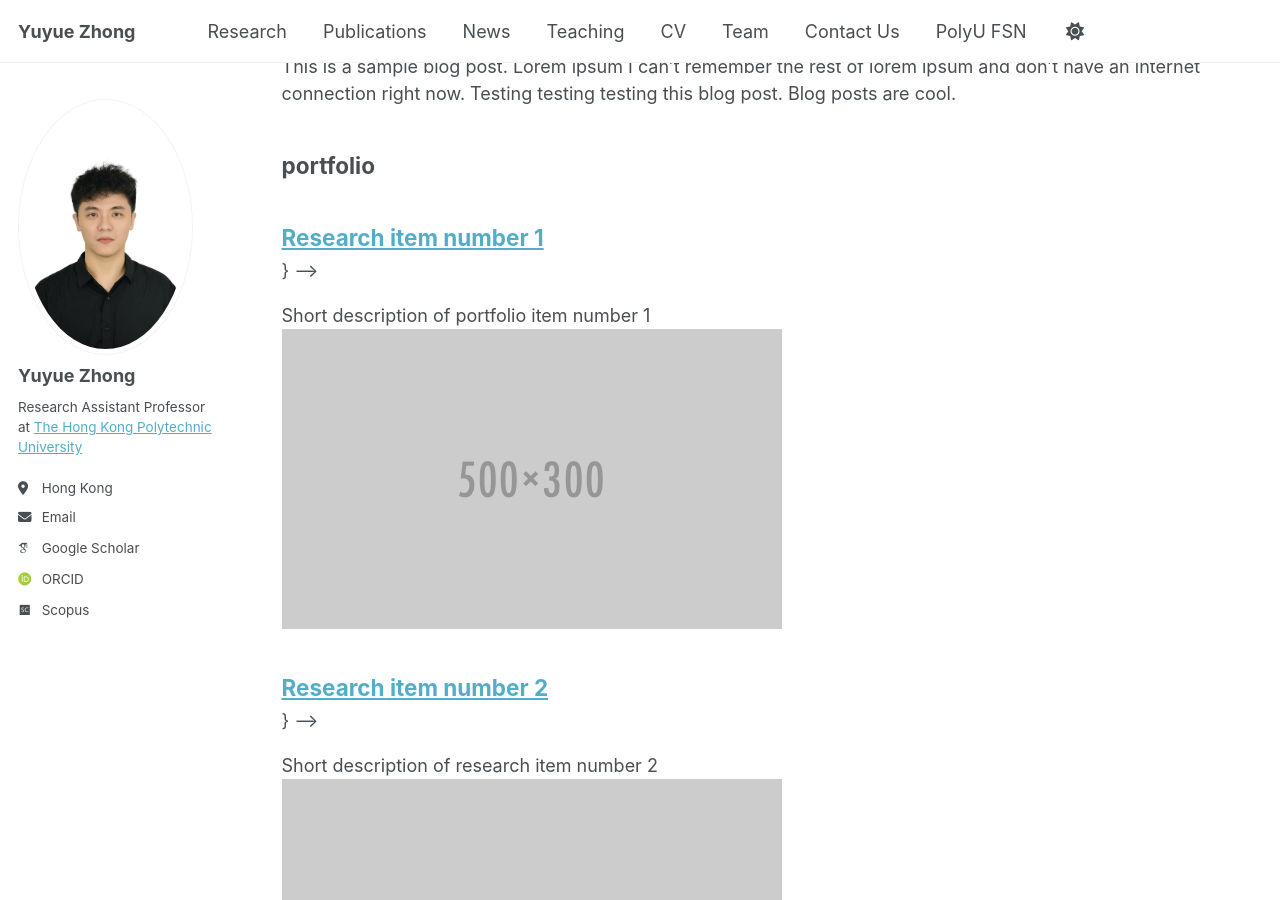
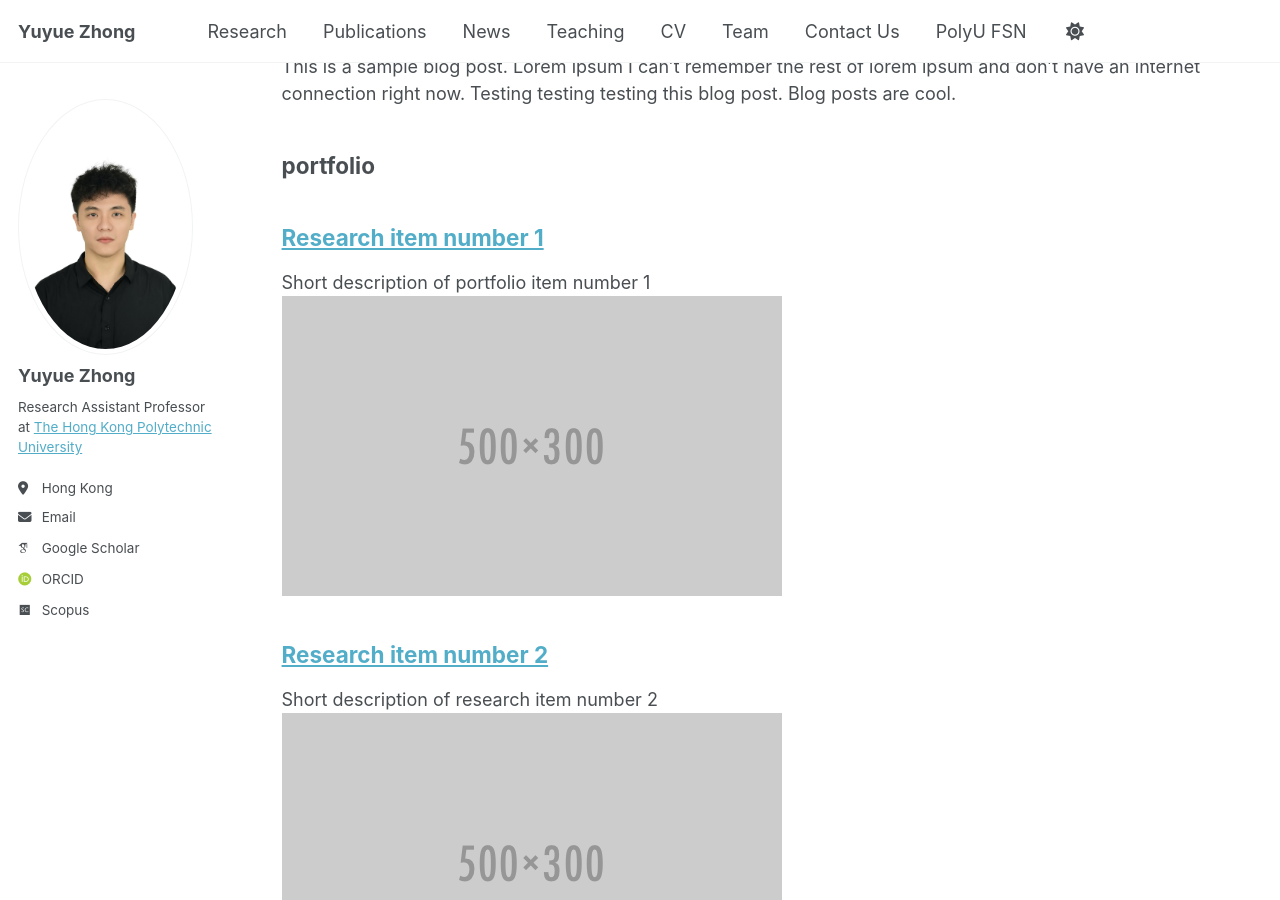
Before and after one commit to Yuyue0221/Yuyue0221.github.io, a Jekyll site: the page built from _pages/sitemap.md, in a window 1280 px wide and 900 px high, scrolled down 2822 px. Built offline with Jekyll 4.4.1, drawn with Linux system fonts in a browser that asks for light colours; some web fonts are replaced.

Commit message:
Update archive-single.html

```diff
--- a/_includes/archive-single.html
+++ b/_includes/archive-single.html
@@ -39,8 +39,8 @@
     {% endif %}
 
 <!--     <p style="color:red">DEBUG: collection = {{ post.collection }}</p> -->
-        {% if post.collection == 'portfolio' %}
-<!--           {<!-- do nothing, no info shown -->} -->
+        {%- if post.collection == 'portfolio' -%}
+<!--           { do nothing, no info shown} -->
         {% elsif post.collection == 'teaching' %}
           <p>{{ post.type }}, <i>{{ post.venue }}</i>, {{ post.date | date: "%Y" }}</p>
         {% elsif post.collection == 'publications' %}
```
